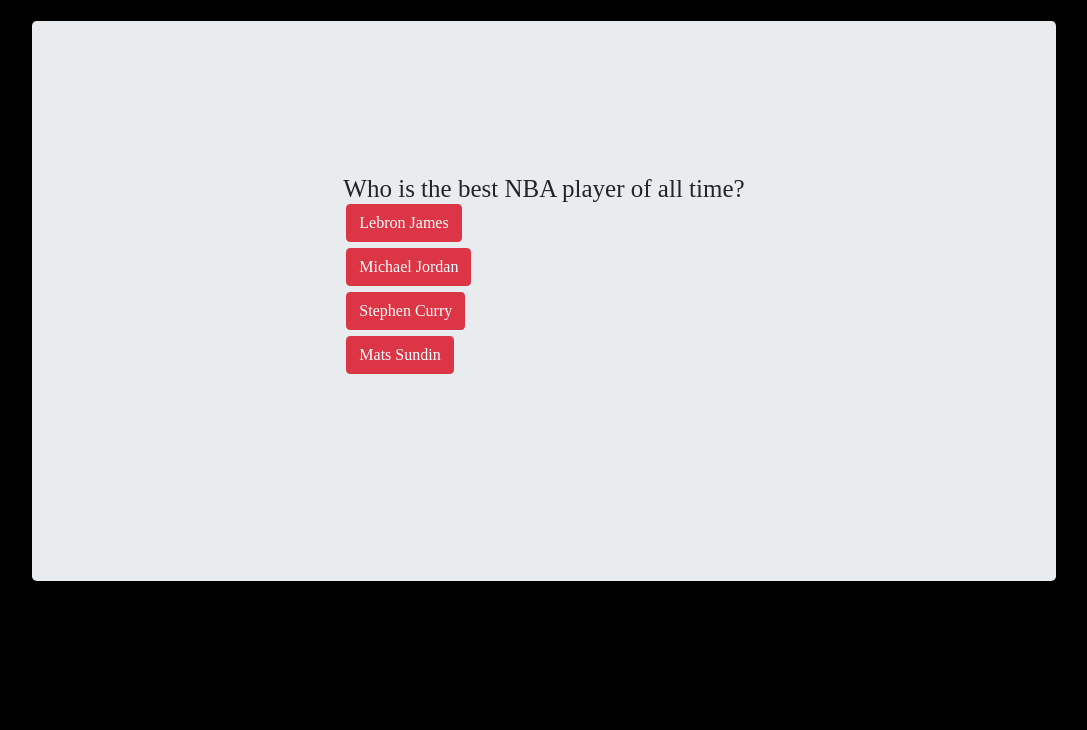
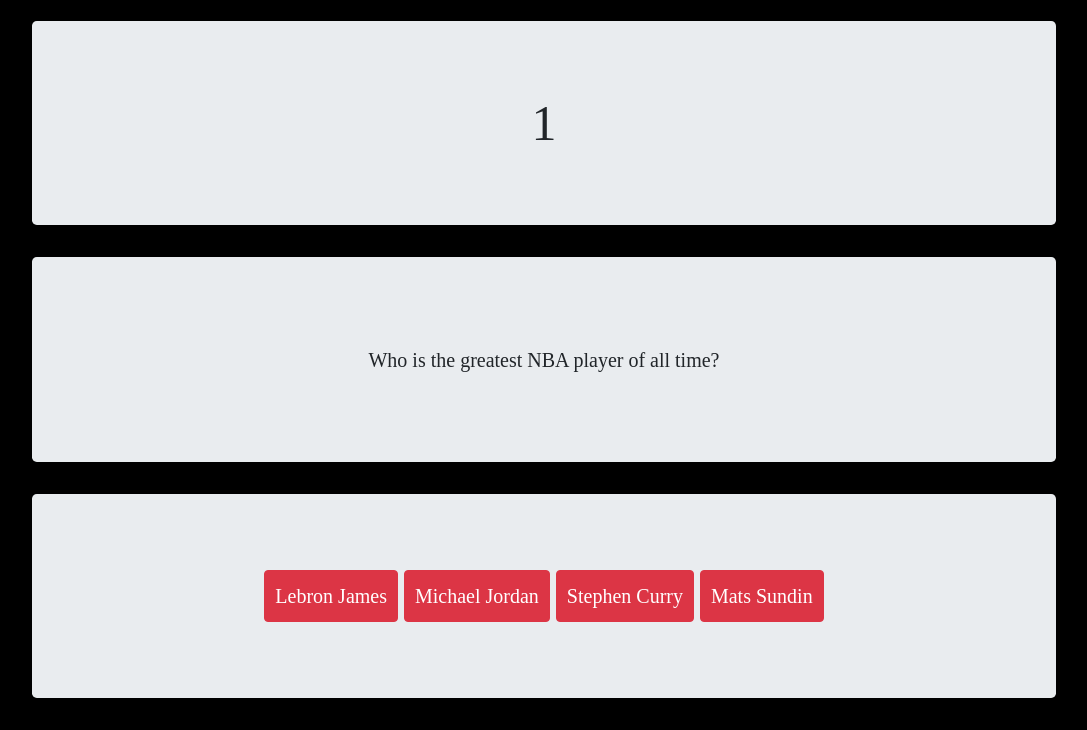
Before and after one commit to jbalasingam/TriviaGame, a plain HTML site: page index.html in a window 1280 px wide. Both pictures are taken after a click on the button "Press Start To Begin". Shown: the part 70-800 px from the top of the page, without its empty margins (96-1183 px from the left). Drawn offline with nearby package versions, Linux system fonts and the light colour scheme.

Commit message:
initial site files

```diff
--- a/assets/css/Style.css
+++ b/assets/css/Style.css
@@ -33,9 +33,26 @@ header {
 
 .btn {
     margin: 3px;
+    align-items: center;
+    justify-content: center;
 }
 
-.question {
-    margin-bottom:50px;
-    font-size: 25px;
+.insert {
+    padding:10px;
+    font-size: 20px;
+    float:center;
+    align-items: center;
+    justify-content: center;
 }
+
+.timerJumbotron{
+    float:right;
+    font-size:50px;
+}
+
+.TimeOut {
+    font-size:25px;
+    text-align: center;
+    color:red;
+
+}
--- a/assets/javascript/javascript.js
+++ b/assets/javascript/javascript.js
@@ -1,29 +1,43 @@
 $(document).ready(function () {
+    $(".start").show();
+    $(".reset").hide();
 
-    var questionTime = 3000;
+    var questionTime = 3;
+    var ResetTime = 3;
+    var intervalID;
+    var number = 0;
+
+
     var currentQuestion;
-    var correctAnswers = ["Michael Jordan", "Koenigsegg","1967"];
-    var wrongAnswer ;
+    var Answers = [1,1,3,3];
     var index = [0,1,2,3];
     //function sets the variable values as well as moving the thumbnails based on selection
-    function begin() {
+
+
+    function StartOnClick () {
+
+        $(".start").hide();
+
+
         first = {
             id: 0,
-            question: "Who is the best NBA player of all time?",
+            question: "Who is the greatest NBA player of all time?",
             answer1:"Lebron James",
             answer2:"Michael Jordan",
             answer3:"Stephen Curry",
             answer4:"Mats Sundin",
+            CorrectAnswer:"Michael Jordan",
 
         }
 
         second = {
             id: 1,
-            question: "What is the make of the fasted car?",
+            question: "What is the make of the fastest car?",
             answer1:"Koenigsegg",
             answer2:"Bugatti",
             answer3:"Aston Martin",
             answer4:"SpaceX",
+            CorrectAnswer:"Koenigsegg",
 
         }
 
@@ -34,6 +48,7 @@ $(document).ready(function () {
             answer2:"1966",
             answer3:"1967",
             answer4:"1968",
+            CorrectAnswer:"1967",
 
         }
 
@@ -44,6 +59,7 @@ $(document).ready(function () {
             answer2:"Calgary",
             answer3:"Toronto",
             answer4:"Kingston",
+            CorrectAnswer:"Toronto",
 
         }
 
@@ -53,106 +69,95 @@ $(document).ready(function () {
             questionSelection = [first,second,third,fourth];
 
             // clears all character divs
-            $(".insert").empty();
+            $(".timerJumbotron").empty();
+            $(".answerJumbotron").empty();
+            $(".questionJumbotron").empty();
+
+        // when character has been selected
+        if(currentQuestion === null && wrongAnswer === null && number < questionSelection.length) {
+            //start the timer as soon as user clicks
+            runTimer();
+
+            currentQuestion = questionSelection[number];
+            // set some variables that will be used to keep score
+            var correctAnswers = 0;
+            var wrongAnswers = 0;
+
+            //function addQuestions (value) {
+            //the question and answer section
+            $("<div>").addClass("question insert 0-insert").html(currentQuestion.question).appendTo($(".questionJumbotron"));
+
+            $("<div>").addClass("btn btn-danger answers insert 1-insert").attr('id','0').html(currentQuestion.answer1).appendTo($(".answerJumbotron"));
+
+            $("<div>").addClass("btn btn-danger answers insert 2-insert").attr('id','1').html(currentQuestion.answer2).insertAfter($(".1-insert"));
+
+            $("<div>").addClass("btn btn-danger answers insert 3-insert").attr('id','2').html(currentQuestion.answer3).insertAfter($(".2-insert"));
+
+            $("<div>").addClass("btn btn-danger answers insert 4-insert").attr('id','3').html(currentQuestion.answer4).insertAfter($(".3-insert"));
+
+             //calls the decrement function every 1 second
+             function runTimer (){
+                clearInterval(intervalID);
+                intervalID = setInterval(decrement,1000);
+            }
 
 
 
-    $(".start").on("click", function() {
-        // when character has been selected
-        if(currentQuestion === null && wrongAnswer === null) {
-            //hide the start button as soon as the user clicks it
+        //timer function - ---------------------------------------------------------------------------------//
+
+            function decrement() {
 
 
-            $(".start").hide();
-
-            $("<div>").addClass("question insert first-insert").html(first.question).appendTo($(".jumbotron"));
-
-            $("<div>").addClass("btn btn-danger answers insert second-insert").html(first.answer1).appendTo($(".first-insert"));
-
-            $("<div>").addClass("btn btn-danger answers insert third-insert").html(first.answer2).appendTo($(".first-insert"));
-
-            $("<div>").addClass("btn btn-danger answers insert fourth-insert").html(first.answer3).appendTo($(".first-insert"));
-
-            $("<div>").addClass("btn btn-danger answers insert fifth-insert").html(first.answer4).appendTo($(".first-insert"));
-
-            $("<br></br>").insertBefore(".insert");
-
-			// append new div to character selection
-			$("#characterSelection").append(newCharacterDiv);
+                questionTime -= 1;
 
 
 
+                if (questionTime <= 0 && number < questionSelection.length) { //if you run out of time
+                     stop()
+
+                     $(".timerJumbotron").empty();
+                     $("<div>").addClass("TimeOut").append("<p>You didn't reply in time. See Answer Below</p>").appendTo($(".timerJumbotron"));
+                     $(".answerJumbotron").empty();
+                     $("<div>").addClass("btn btn-success currentAnswer").html(currentQuestion.CorrectAnswer).appendTo($(".answerJumbotron"));
+
+                     number++;
+
+                     setTimeout(StartOnClick,2000);
+
+                 } else {
+
+                    $(".timerJumbotron").html("<h2>" + questionTime + "</h2>");
+
+                }
+
+            };//end decrement function
 
 
+            function stop () {
+                clearInterval(intervalID);
+                questionTime = questionTime + ResetTime;
+            }
+
+        } else  {
+
+            $(".start").show();//end timer function
+
+                };
+    }//end StartOnClick function
 
 
+     //};// start on click function
+
+    $(".reset").on("click", function() {
+        $(".reset").hide();
+        $(".start").show();
+    });
 
 
-            //get id of character selected
-            //var ID = parseInt($(this).attr("id"));
-
-            myCharacter = characters[ID];
-
-            // loop through character array
-            $.each(characters, function(index,myCharacter) {
-                // add unselected characters to enemySpace array
-                if(myCharacter.id !== ID) {
-                    attackers.push(myCharacter);
-                    $("#"+myCharacter.id).removeClass("neutral attacker").appendTo($(".enemySpace"));
-                    $("#"+myCharacter.id).addClass("defense");
-                } else {
-                    $("#"+myCharacter.id).removeClass("neutral defense").appendTo($('.mine'));
-                }
-
-            });//end loop for myCharacter
-
-        }//end defense function
-
-     });
-
-      $(".reset").hide();
-} //end begin function
-
-//start game
-begin();
-
-
-
-    // //-----------------------------------------------------------------------------------------------------//
-    // //Start the attack logic on clicking the attack button
-    // $(".attack").on("click", function() {
-    //     if(myCharacter !== null && myCharacter.Power > 0 && attackers.length > 0) {
-    //         console.log("Attack button works");
-    //         // created variable to store game status messages
-    //         var message = "";
-
-    //         // when defender has been selected
-    //         if(Foe !== null) {
-
-    //             // reduce the attackers power by the attackpower of the your character
-    //             Foe.Power -= myCharacter.attackPower;
-    //             message += myCharacter.name + " attacked " + Foe.name + " and caused a " + myCharacter.attackPower + " point damage.<br>";
-
-    //             console.log(message);
-    //             // update the attackers power in the image caption.
-    //             $("."+Foe.id + "Power").html(Foe.Power);
-
-    //             //reduce your character's power by the counterattact power of your foe
-    //             myCharacter.Power -= Foe.counterAttackPower;
-	// 			message += Foe.name + " counter-attacked and caused a " + Foe.counterAttackPower + " point damage.<br>";
-
-    //             console.log(message);
-	// 			// update your character's power
-	// 			$("."+myCharacter.id + "Power").html(myCharacter.Power);
-
-    //             // create something here with if statements depending on the first person to run out of points
-
-    //             // you only win if there are no attackers left in the array
-
-    //         };
-    //         $(".message").html(message);
-    //     }
-    // });//end attack on.click
-
+    $(".start").on("click", function() {
+        $(".reset").hide();
+        number = 0;
+        StartOnClick();
+    });
 
 })//document ready//
--- a/index.html
+++ b/index.html
@@ -13,11 +13,14 @@
 
   <body>
 
-    <div class="jumbotron">
+    <div class="jumbotron timerJumbotron"></div>
+
+    <div class="jumbotron questionJumbotron">
         <a class="btn btn-primary btn-lg start" href="#" role="button">Press Start To Begin</a>
-        <a></a>
         <a class="btn btn-secondary btn-lg reset" href="#" role="button">Restart</a>
     </div>
+
+    <div class="jumbotron answerJumbotron"></div>
 
 
 
```
